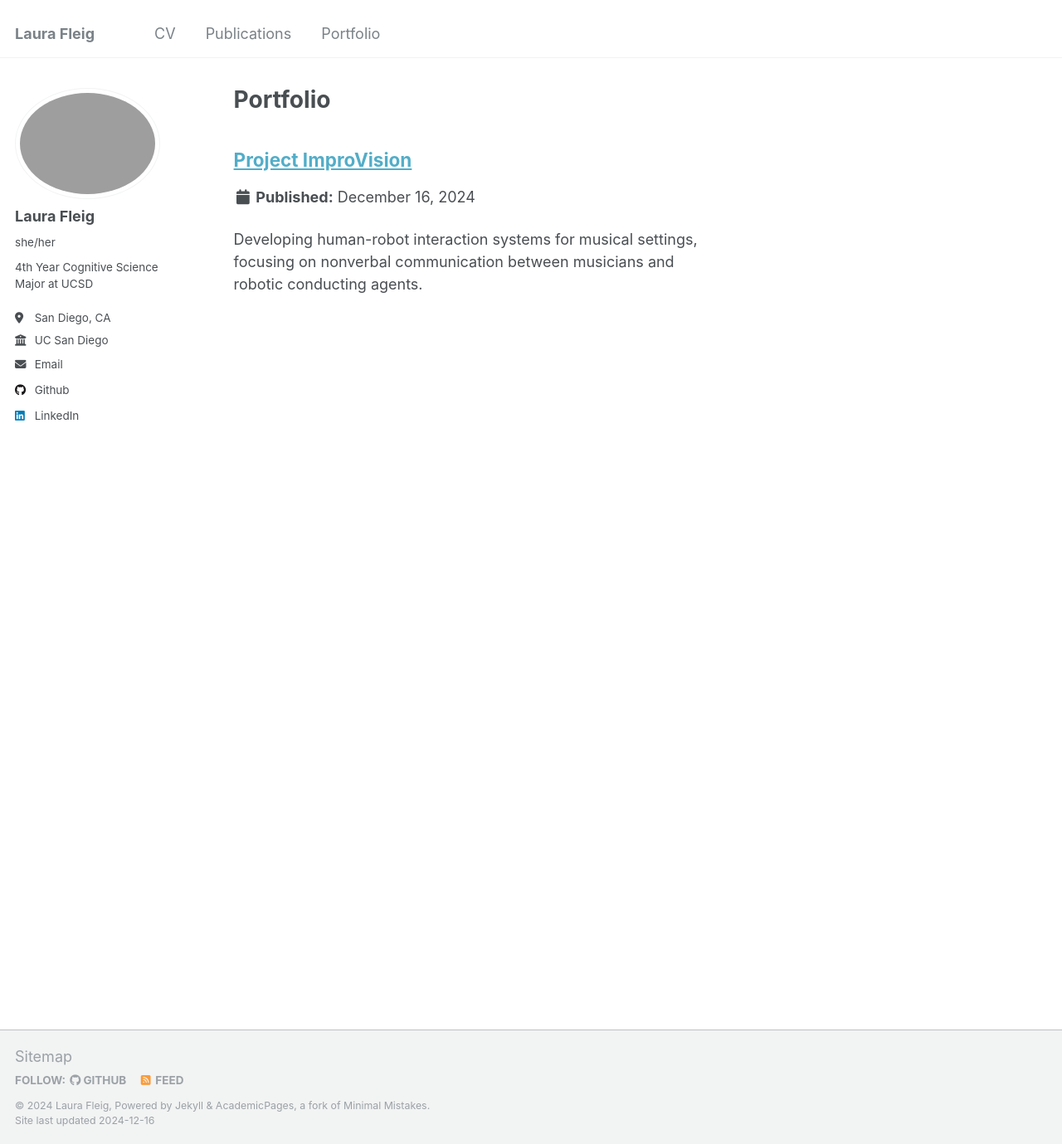
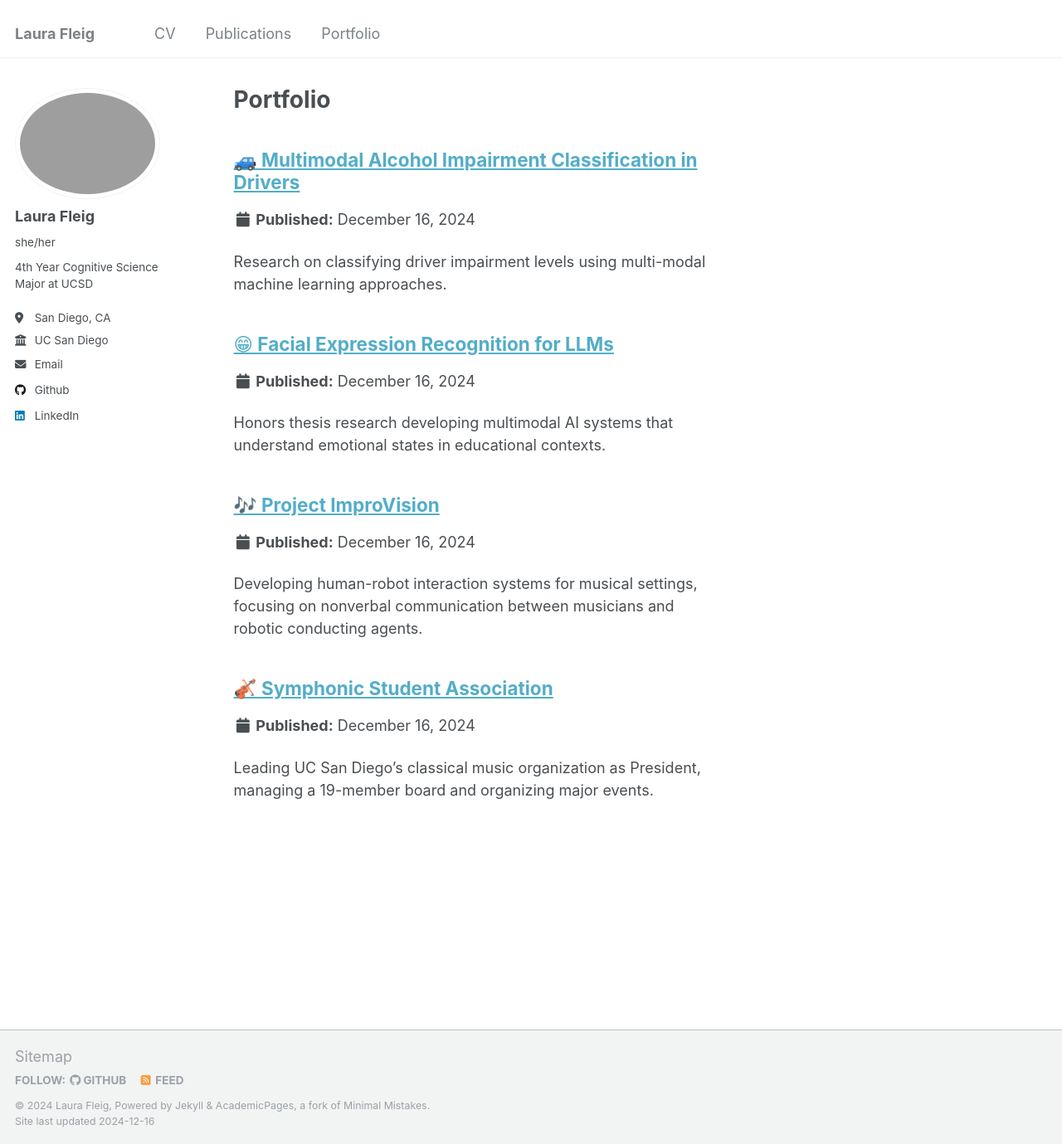
Before and after one commit to laurafleig/laurafleig.github.io, a Jekyll site: the page built from _pages/portfolio.html, in a window 1280 px wide and 1379 px high. Shown: the whole window at 83% size. Built offline with Jekyll 4.4.1, drawn with Linux system fonts in a browser that asks for light colours.

Commit message:
Update portfolio

```diff
--- /dev/null
+++ b/_portfolio/ECE_alc_study.md
@@ -0,0 +1,10 @@
+---
+title: "🚙 Multimodal Alcohol Impairment Classification in Drivers"
+excerpt: "Research on classifying driver impairment levels using multi-modal machine learning approaches."
+collection: portfolio
+---
+
+I'm helping out on a long-term project aimed at classifying drivers' alcohol impairment levels using multi-modal data as part of UCSD's Department of Electrical and Computer Engineering.
+
+## Publication
+"Multimodal Machine Vision Analysis of Driver Activity and Driving Performance Under the Influence of Alcohol" (In preparation)
--- /dev/null
+++ b/_portfolio/Honors_project.md
@@ -0,0 +1,11 @@
+---
+title: "😁 Facial Expression Recognition for LLMs"
+excerpt: "Honors thesis research developing multimodal AI systems that understand emotional states in educational contexts."
+collection: portfolio
+---
+
+My honors thesis research project integrating facial expression recognition with large language models to create more emotionally aware educational AI systems.
+
+## Thesis
+"Towards Multimodal Affective Intelligence in Educational AI: Facial Expression Recognition for Large Language Models" (In preparation)
+I will present my work in June 2025 at the [UCSD Cog Sci Honors Presentations](https://cogsci.ucsd.edu/undergraduates/honors-program/index.html)!
--- /dev/null
+++ b/_portfolio/SSA.md
@@ -0,0 +1,31 @@
+---
+title: "🎻 Symphonic Student Association"
+excerpt: "Leading UC San Diego's classical music organization as President, managing a 19-member board and organizing major events."
+collection: portfolio
+---
+
+I've been part of the Symphonic Student Association (SSA) since my freshman year of college!
+
+## Leadership Role
+As President (2024-Present), I:
+- Manage a 19-member board through weekly meetings
+- Coordinate with UCSD's music department and other organizations
+- Organize major events including annual concerts at UCSD's [Epstein Family Amphitheater](https://amphitheater.ucsd.edu/) and the [Che Cafe](https://www.instagram.com/thechecafe/?hl=en)
+
+Before this, I served as Audio/Video Chair from 2022-2021.
+
+Check out SSA on [Instagram](https://www.instagram.com/ssaucsd) and [YouTube](https://www.youtube.com/@symphonicstudentassociatio8977).
+
+Here's a highlight from our concert in May 2024:
+
+<div class="video-container">
+    <iframe
+        width="560"
+        height="315"
+        src="https://youtu.be/BP3JlLMf71c?si=ucyYVP2XD282MjjN"
+        title="SSA EFA 2024"
+        frameborder="0"
+        allow="accelerometer; autoplay; clipboard-write; encrypted-media; gyroscope; picture-in-picture"
+        allowfullscreen>
+    </iframe>
+</div>
```
Also changed, not shown: _pages/about.md (+1 -1 lines), _portfolio/ImproVision.md (+2 -2 lines).
